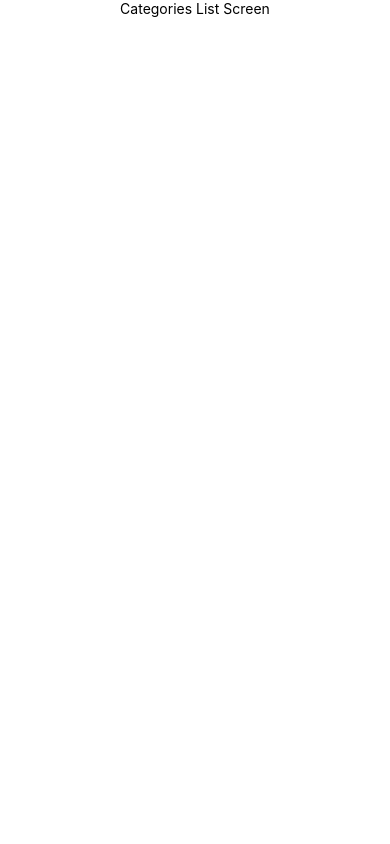
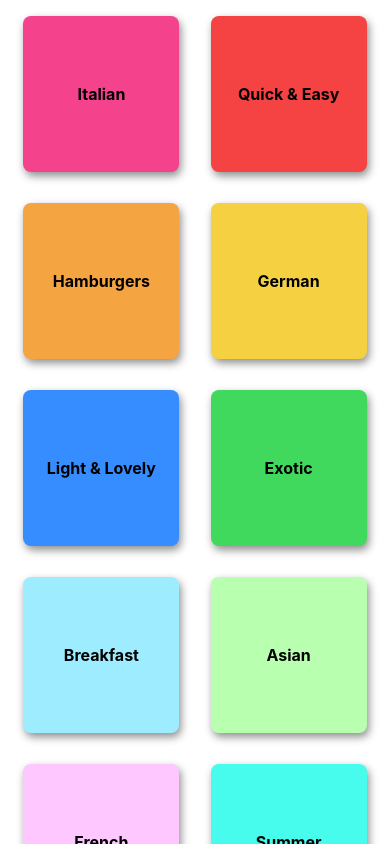
Before and after one commit to jmohandas/Foodish, a React Native app: screen / in a window 390 px wide. Built offline with nearby package versions, Linux system fonts and the light colour scheme.

Commit message:
Created a list of categroy tiles

```diff
--- a/App.js
+++ b/App.js
@@ -12,8 +12,5 @@ export default function App() {
 const styles = StyleSheet.create({
   container: {
     flex: 1,
-    backgroundColor: '#fff',
-    alignItems: 'center',
-    justifyContent: 'center',
   },
 });
--- /dev/null
+++ b/components/CategoryTile.js
@@ -0,0 +1,44 @@
+import { View, StyleSheet, Text, Dimensions, Pressable } from 'react-native';
+
+const ScreenWidth = Dimensions.get('window').width;
+
+const CategoryTile = ({item}) => {
+    return (
+        <View style={ [ styles.wrapperContainer, { backgroundColor: item.color }] }>
+            <Pressable onPress={() => { console.log("Pressed - " + item.id) }} android_ripple={{ color: "#ccc" }}>
+                <View style={ styles.innerView }>
+                    <Text style={ styles.titleText }>{ item.title }</Text>
+                </View>
+            </Pressable>
+        </View>
+    )
+};
+
+const styles = StyleSheet.create({
+    wrapperContainer: {
+        width: ScreenWidth * 0.4,
+        height: ScreenWidth * 0.4,
+        margin: ScreenWidth * 0.04,
+        borderRadius: 8,
+        shadowColor: '#000',
+        shadowOpacity: 0.45,
+        shadowRadius: 8,
+        shadowOffset: { width: 2, height: 4 },
+        elevation: 4,
+        justifyContent: 'center',
+        alignItems: 'center'
+    },
+    innerView: {
+        flex: 1,
+        justifyContent: 'center',
+        alignItems: 'center',
+        width: ScreenWidth * 0.4,
+        height: ScreenWidth * 0.4,
+    },
+    titleText: {
+        fontSize: 16,
+        fontWeight: 'bold'
+    }
+});
+
+export default CategoryTile;
--- a/screens/CategoriesListScreen.js
+++ b/screens/CategoriesListScreen.js
@@ -1,16 +1,30 @@
-import { View, StyleSheet, Text } from 'react-native';
+import { View, StyleSheet, Text, FlatList } from 'react-native';
+import CategoryTile from '../components/CategoryTile';
+
+import { CATEGORIES } from '../data/dummyData';
 
 const CategoriesListScreen = () => {
+    const renderCatgoryTiles = ({ item }) => {
+       return <CategoryTile item = {item} />
+    }
+
     return (
         <View style={ styles.listContainer }>
-            <Text>Categories List Screen</Text>
+            <FlatList
+                data={ CATEGORIES }
+                keyExtractor={ (item) => item.id }
+                renderItem={ renderCatgoryTiles }
+                numColumns={2}
+                />
         </View>
     );
 };
 
 const styles = StyleSheet.create({
     listContainer: {
-        flex: 1
+        flex: 1,
+        justifyContent: 'center',
+        alignItems: 'center'
     }
 });
 
```
Also changed, not shown: 1 other file (tests, documents, lock files or other folders).
